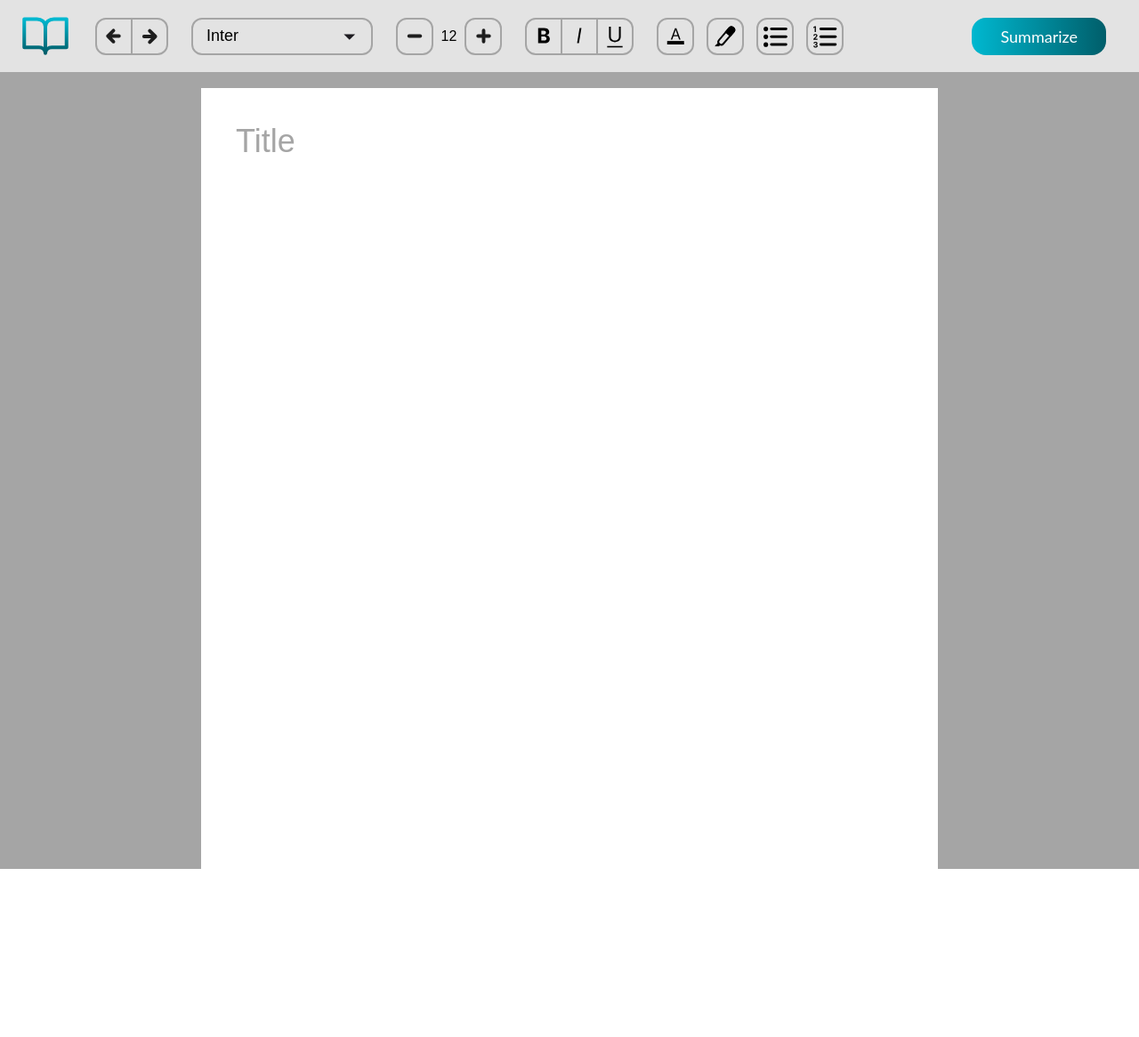
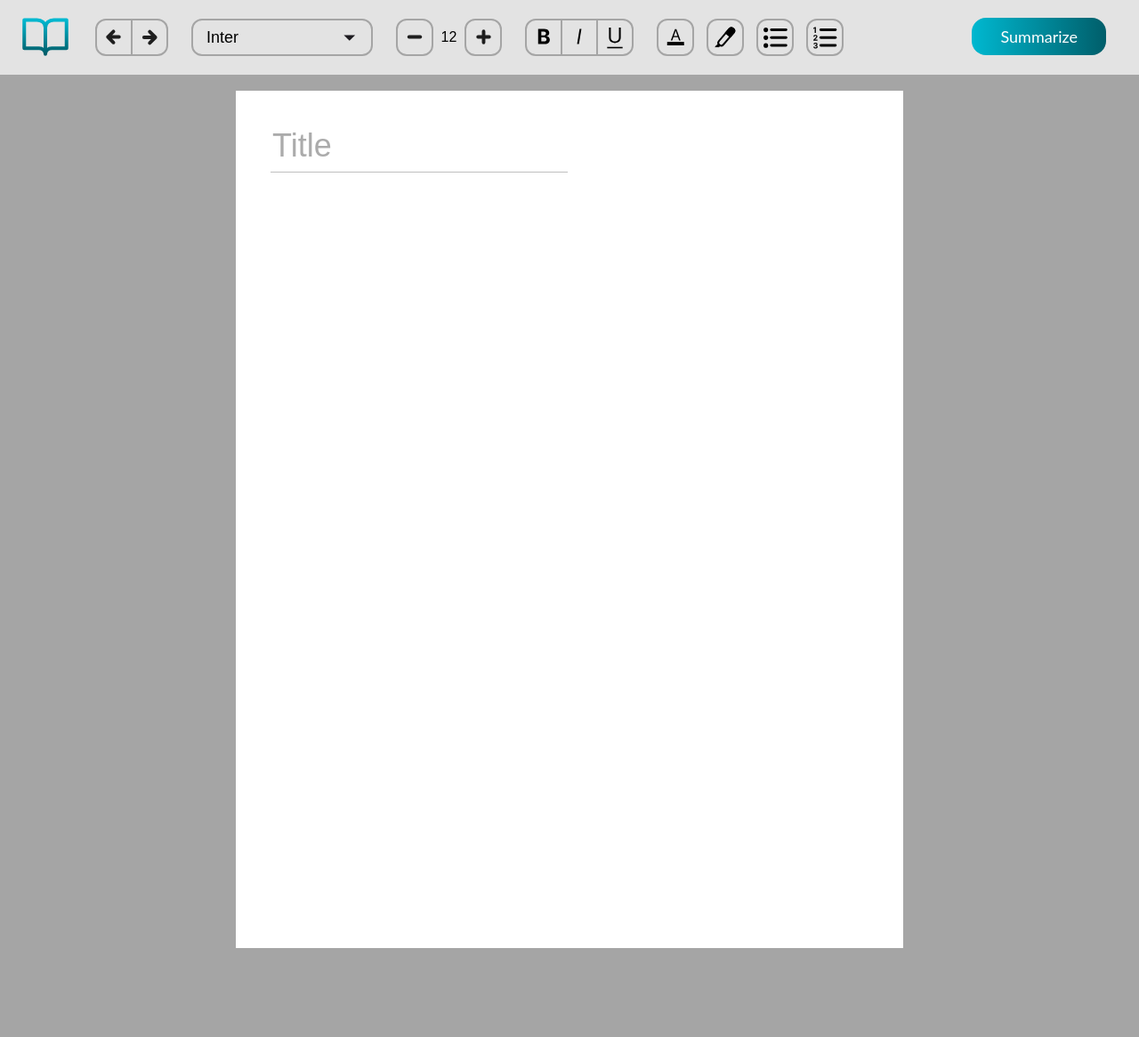
Before and after one commit to AlexaRamz/NotetakerAISummarizer, a Flask app: page /notes-page in a window 1280 px wide. Shown: the whole page at 89% size. Before the commit the page ends 977 px from the top, so only its background shows below. Run offline with Flask 3, Linux system fonts and the light colour scheme; some libraries are stand-ins or nearby versions.

Commit message:
Added note taking and some formatting options
- Can now type in a title and content for the note
- Can color, highlight, bold, italicize, and underline selected text. Right now, only one style can be applied at a time.
- Made toolbar more responsive: Made sure all buttons are still visible for different screen sizes

```diff
--- a/static/notes-page-styles.css
+++ b/static/notes-page-styles.css
@@ -1,5 +1,10 @@
 *{
   font-family: Rubik, sans-serif;
+}
+
+html {
+  font-size: 16px;
+  overscroll-behavior: none;
 }
 
 body{
@@ -22,10 +27,17 @@ button {
 /* Tool bar */
 .tool-bar {
   background-color: #E3E3E3;
-  height: 81px;
+  height: fit-content;
   width: 100%;
   display: flex;
-  align-items: center;
+  align-items: top;
+}
+
+.tool-bar .primary-button {
+  margin-left: auto;
+  margin-right: 37px;
+  margin-top: 20px;
+  margin-bottom: 20px;
 }
 
 .tool-button {
@@ -51,13 +63,17 @@ button {
 
 .tools {
   display: flex;
-  gap: 26px;
+  gap: 18px 26px;
   align-items: center;
+  flex-wrap: wrap;
+  margin: 17px 0;
+  margin-right: 15px;
 }
 
 .tool-button-container {
   display: flex;
   gap: 14px;
+  flex-wrap: wrap;
 }
 
 .tool-button-group {
@@ -101,8 +117,7 @@ button {
   height: 42px;
   background-image: linear-gradient(to right, #00B8D0, #005E6A);
   border-radius: 16px;
-  padding-left: 32px;
-  padding-right: 32px;
+  padding: 0 32px;
 
   color: white;
   font-size: 18px;
@@ -111,7 +126,7 @@ button {
 .logo-button {
   position: absolute;
   left: 22px;
-  top: 15px;
+  top: 16px;
 }
 
 .font-size-selection {
@@ -255,24 +270,6 @@ button {
   cursor: pointer;
 }
 
-/* Document */
-.document-container {
-  margin-left: auto;
-  margin-right: auto;
-  margin-top: 18px;
-  background-color: white;
-  width: 750px;
-  height: 100vh;
-  padding: 39px;
-}
-
-.document-container h1 {
-  font-size: 36px;
-  color: #A5A5A5;
-  font-weight: normal;
-  margin: 0px;
-}
-
 /* Color Selection */
 #text-colors-menu, #highlight-colors-menu {
   position: absolute;
@@ -286,13 +283,11 @@ button {
 }
 
 #text-colors-menu {
-  display: none;
   top: 68px;
   left: 733px;
 }
 
 #highlight-colors-menu {
-  display: none;
   top: 68px;
   left: 789px;
 }
@@ -306,19 +301,107 @@ button {
   margin-bottom: 9px;
 }
 
-.colors-container, .gray-colors-container {
+.colors-container {
   display: grid;
   grid-template-columns: repeat(9, 1fr);
   grid-gap: 10px;
   width: 100%;
 }
 
-.colors-container button, .gray-colors-container button {
+.colors-container button {
   border-radius: 12px;
   width: 32px;
   height: 32px;
 }
 
-.gray-colors-container {
+#gray-colors-container {
   margin-bottom: 10px;
 }
+
+.show {display: block;}
+
+.hide {display: none;}
+
+
+/* Document */
+.document-container {
+  margin-left: auto;
+  margin-right: auto;
+  margin-top: 18px;
+  background-color: white;
+  max-width: 750px;
+  height: auto;
+  padding: 39px;
+  padding-bottom: 60px;
+  margin-bottom: 100px;
+  box-sizing: border-box;
+
+  display: flex;
+  flex-direction: column;
+}
+
+#note-title-container {
+  width: 100%;
+  resize: none;
+  height: 44px;
+  border: none;
+  outline: none;
+  white-space: nowrap;
+  overflow: hidden;
+
+  font-size: 2.25rem;
+  color: black;
+  font-weight: normal;
+  margin: 0px;
+}
+
+#note-title-container::placeholder {
+ opacity: 0.6;
+}
+
+/*
+#note-text-container {
+  width: 100%;
+  resize: none;
+  height: auto;
+  min-height: 100vh;
+  border: none;
+  outline: none;
+  overflow-y: hidden;
+
+  font-size: 1rem;
+  line-height: 1.5;
+}
+*/
+
+#note-text-container {
+  margin-top: 12px;
+  width: 100%;
+  min-height: 100vh;
+  height: fit-content;
+  border: none;
+  outline: none;
+
+  word-wrap: break-word;
+  white-space: pre-wrap;
+
+  font-size: 1rem;
+  line-height: 1.5;
+}
+
+.document-container textarea {
+  margin-top: 20px;
+}
+
+.note-header {
+  box-sizing: border-box;
+  width: 100%;
+  height: fit-content;
+}
+
+.note-header .horizontal-line {
+  height: 1px;
+  background-color: black;
+  opacity: 0.25;
+  width: 334px;
+}
--- /dev/null
+++ b/static/notes-page.js
@@ -0,0 +1,321 @@
+colors = [
+  '#FF9797', '#FFC76D', '#FFFF81', '#A6FF7F', '#9DFFFF', '#9BDCFF', '#ADB4FF', '#EE99FF', '#FFB0F3', '#FF0000',
+  '#FF9D00', '#FFFF00', '#4DFF00', '#00FFFF', '#00A6FF', '#1E00FF', '#D400FF', '#FF00D9', '#C60000', '#C37800',
+  '#B9B900', '#33AA00', '#00A2A2', '#006DBB', '#1400AD', '#9200B0', '#A20089'
+];
+
+grayColors = [
+  '#000000', '#6A6A6A', '#A09E9E', '#C7C7C7', '#E9E7E7', '#FFFFFF'
+]
+
+const colorsContainer = document.getElementById('colors-container');
+
+for (let i = 0; i < colors.length; i++) {
+  const button = document.createElement('button');
+  button.style.backgroundColor = colors[i];
+  button.addEventListener('mousedown', function() {
+    colorText(colors[i]);
+  });
+
+  colorsContainer.appendChild(button);
+}
+
+const grayColorsContainer = document.getElementById('gray-colors-container');
+
+for (let i = 0; i < grayColors.length; i++) {
+  const button = document.createElement('button');
+  button.style.backgroundColor = grayColors[i];
+  button.addEventListener('mousedown', function() {
+    colorText(grayColors[i]);
+  });
+
+  if (colors[i] == "#FFFFFF") {
+    button.style.borderRadius = '1px';
+    button.style.borderColor = '#C9C9C9';
+  }
+  grayColorsContainer.appendChild(button);
+}
+
+const highlightColorsContainer = document.getElementById('highlight-colors-container');
+
+for (let i = 0; i < colors.length; i++) {
+  const button = document.createElement('button');
+  button.style.backgroundColor = colors[i];
+  button.addEventListener('mousedown', function() {
+    highlightText(colors[i]);
+  });
+
+  highlightColorsContainer.appendChild(button);
+}
+
+const textColorsMenu = document.getElementById("text-colors-menu");
+const highlightColorsMenu = document.getElementById("highlight-colors-menu");
+const textColorButton = document.getElementById('text-color-button');
+const highlightColorButton = document.getElementById('highlight-color-button');
+
+function closeAllColorMenus()
+{
+  textColorsMenu.classList.remove("show");
+  textColorsMenu.classList.add("hide");
+  textColorButton.classList.remove("active");
+
+  highlightColorsMenu.classList.remove("show");
+  highlightColorsMenu.classList.add("hide");
+  highlightColorButton.classList.remove("active");
+}
+
+textColorButton.addEventListener('click', () => {
+  if (!textColorsMenu.classList.contains("show"))
+  {
+    closeAllColorMenus();
+    textColorsMenu.classList.add("show");
+    textColorsMenu.classList.remove("hide");
+
+    let offsetY = 6;
+    let offsetX = 0;
+    const rect = textColorButton.getBoundingClientRect();
+
+    textColorsMenu.style.top = `${rect.top + rect.height + offsetY}px`;
+    textColorsMenu.style.left = `${rect.left + offsetX}px`;
+
+    textColorButton.classList.add("active");
+  }
+  else
+  {
+    closeAllColorMenus();
+  }
+});
+
+highlightColorButton.addEventListener('click', () => {
+  if (!highlightColorsMenu.classList.contains("show"))
+  {
+    closeAllColorMenus();
+
+    let offsetY = 6;
+    let offsetX = 0;
+    const rect = highlightColorButton.getBoundingClientRect();
+
+    highlightColorsMenu.style.top = `${rect.top + rect.height + offsetY}px`;
+    highlightColorsMenu.style.left = `${rect.left + offsetX}px`;
+
+    highlightColorsMenu.classList.add("show");
+    highlightColorsMenu.classList.remove("hide");
+
+    highlightColorButton.classList.add("active");
+  }
+  else
+  {
+    closeAllColorMenus();
+  }
+});
+
+textToSummarize = "Lorem ipsum dolor sit amet, consectetur adipiscing elit, sed do eiusmod tempor incididunt ut labore et dolore magna aliqua. Ut enim ad minim veniam, quis nostrud exercitation ullamco laboris nisi ut aliquip ex ea commodo consequat. Duis aute irure dolor in reprehenderit in voluptate velit esse cillum dolore eu fugiat nulla pariatur. Excepteur sint occaecat cupidatat non proident, sunt in culpa qui officia deserunt mollit anim id est laborum.";
+summaryText = "This is the summary of the text";
+
+overlay = document.getElementById("overlay");
+
+summarizePopup = document.getElementById("summarize-pop-up");
+summarizeText = document.getElementById("summarize-text");
+
+finalSummaryPopup = document.getElementById("final-summary-pop-up");
+finalSummaryText = document.getElementById("final-summary-text");
+
+function openSummarizePopup() {
+  showSelectedText();
+  overlay.style.display = "block";
+  summarizePopup.style.display = "flex";
+}
+
+function closeSummarizePopup() {
+  overlay.style.display = "none";
+  summarizePopup.style.display = "none";
+  finalSummaryPopup.style.display = "none";
+}
+
+const summarizePopupTabs = document.querySelectorAll('#summarize-pop-up .summarize-tab');
+const finalSummaryPopupTabs = document.querySelectorAll('#final-summary-pop-up .summarize-tab');
+
+summarizePopupTabs.forEach(button => {
+  button.addEventListener('click', () => {
+    summarizePopupTabs.forEach(btn => btn.classList.remove('active'));
+    button.classList.add('active');
+  });
+});
+
+finalSummaryPopupTabs.forEach(button => {
+  button.addEventListener('click', () => {
+    finalSummaryPopupTabs.forEach(btn => btn.classList.remove('active'));
+    button.classList.add('active');
+  });
+});
+
+function showSelectedText() {
+  summarizeText.innerText = textToSummarize;
+}
+
+function showAllText() {
+  summarizeText.innerText = textToSummarize;
+}
+
+function showPasteTextbox() {
+  summarizeText.innerText = textToSummarize;
+}
+
+function goToFinalSummary() {
+  // Send the request to the backend
+  fetchSummary(textToSummarize);
+}
+
+function showSummary() {
+  finalSummaryText.innerText = summaryText;
+}
+
+function showOriginalText() {
+  finalSummaryText.innerText = textToSummarize;
+}
+
+// Function to fetch summary from the Python backend
+function fetchSummary(text) {
+  fetch('http://localhost:5000/summarize', {
+    method: 'POST', // POST method to send data
+    headers: {
+      'Content-Type': 'application/json',
+    },
+    body: JSON.stringify({ text: text }), // Send the text to be summarized
+  })
+  .then(response => response.json())
+  .then(data => {
+    // When the response is received, update the final summary text
+    finalSummaryText.innerText = data.summary;
+    summarizePopup.style.display = "none"; // Close the summarize popup
+    finalSummaryPopup.style.display = "flex"; // Show the final summary popup
+  })
+  .catch(error => {
+    console.error('Error:', error);
+  });
+}
+
+function getSelectedText() {
+  if (window.getSelection) {
+    const selection = window.getSelection();
+    const selectedText = selection.toString();
+    return selectedText;
+  } else if (document.selection) {
+    const selection = document.selection.createRange();
+    return selection.text;
+  }
+  return '';
+}
+
+function colorText(color)
+{
+  const selection = window.getSelection();
+  const range = selection.getRangeAt(0);
+  const selectedText = selection.toString();
+
+  // Create a document fragment to hold the modified text
+  const fragment = document.createDocumentFragment();
+
+  // Split the text into characters and create spans
+  for (const char of selectedText) {
+    const span = document.createElement('span');
+    span.textContent = char;
+    span.style.color = color; // Set text color
+    fragment.appendChild(span);
+  }
+
+  // Replace the selected text with the modified fragment
+  range.deleteContents();
+  range.insertNode(fragment);
+}
+
+function highlightText(color)
+{
+  const selection = window.getSelection();
+  const range = selection.getRangeAt(0);
+  const selectedText = selection.toString();
+
+  // Create a document fragment to hold the modified text
+  const fragment = document.createDocumentFragment();
+
+  // Split the text into characters and create spans
+  for (const char of selectedText) {
+    const span = document.createElement('span');
+    span.textContent = char;
+    span.style.backgroundColor = color; // Set text color
+    fragment.appendChild(span);
+    /*const parentNode = characterNode.parentNode;
+    if (parentNode.tagName !== 'SPAN') {
+
+    }*/
+  }
+
+  // Replace the selected text with the modified fragment
+  range.deleteContents();
+  range.insertNode(fragment);
+}
+
+function boldText()
+{
+  const selection = window.getSelection();
+  const range = selection.getRangeAt(0);
+  const selectedText = selection.toString();
+
+  // Create a document fragment to hold the modified text
+  const fragment = document.createDocumentFragment();
+
+  // Split the text into characters and create spans
+  for (const char of selectedText) {
+    const span = document.createElement('span');
+    span.textContent = char;
+    span.style.fontWeight = "bold"; // Set bold text
+    fragment.appendChild(span);
+  }
+
+  // Replace the selected text with the modified fragment
+  range.deleteContents();
+  range.insertNode(fragment);
+}
+
+function italicizeText()
+{
+  const selection = window.getSelection();
+  const range = selection.getRangeAt(0);
+  const selectedText = selection.toString();
+
+  // Create a document fragment to hold the modified text
+  const fragment = document.createDocumentFragment();
+
+  // Split the text into characters and create spans
+  for (const char of selectedText) {
+    const span = document.createElement('span');
+    span.textContent = char;
+    span.style.fontStyle = "italic"; // Set bold text
+    fragment.appendChild(span);
+  }
+
+  // Replace the selected text with the modified fragment
+  range.deleteContents();
+  range.insertNode(fragment);
+}
+
+function underlineText()
+{
+  const selection = window.getSelection();
+  const range = selection.getRangeAt(0);
+  const selectedText = selection.toString();
+
+  // Create a document fragment to hold the modified text
+  const fragment = document.createDocumentFragment();
+
+  // Split the text into characters and create spans
+  for (const char of selectedText) {
+    const tagElement = document.createElement('u');
+    tagElement.textContent = char;
+    fragment.appendChild(tagElement);
+  }
+
+  // Replace the selected text with the modified fragment
+  range.deleteContents();
+  range.insertNode(fragment);
+}
--- a/templates/notes-page.html
+++ b/templates/notes-page.html
@@ -34,13 +34,13 @@
         </button>
       </div>
       <div class="tool-button-group">
-        <button class="tool-button tool-button-left">
+        <button class="tool-button tool-button-left" onclick="boldText()">
           <img src="/static/Icons/bold_text_icon.svg" alt="">
         </button>
-        <button class="tool-button tool-button-center">
+        <button class="tool-button tool-button-center" onclick="italicizeText()">
           <img src="/static/Icons/italics_text_icon.svg" alt="">
         </button>
-        <button class="tool-button tool-button-right">
+        <button class="tool-button tool-button-right" onclick="underlineText()">
           <img src="/static/Icons/underline-text-icon.svg" alt="">
         </button>
       </div>
@@ -59,10 +59,15 @@
         </button>
       </div>
     </div>
-    <button class="primary-button gradient-blue" style="margin-left: auto; margin-right: 37px" onclick="openSummarizePopup()">Summarize</button>
+    <button class="primary-button gradient-blue" onclick="openSummarizePopup()">Summarize</button>
   </div>
   <div class="document-container">
-    <h1>Title</h1>
+    <div class="note-header">
+      <textarea id="note-title-container" maxlength="40" placeholder="Title"></textarea>
+      <div class="horizontal-line"></div>
+    </div>
+    <div id="note-text-container" contenteditable="true"></div>
+    <!--<textarea id="note-text-container" maxlength="100000" oninput='this.style.height = "";this.style.height = this.scrollHeight + "px"'></textarea>-->
   </div>
 
   <!--Text Summarization Overlay and Popup-->
@@ -116,18 +121,18 @@
   </div>
 
   <!--Text Color Selection-->
-  <div id="text-colors-menu">
-    <div class="gray-colors-container"></div>
-    <div class="colors-container"></div>
+  <div id="text-colors-menu" class="hide">
+    <div class="colors-container" id="gray-colors-container"></div>
+    <div class="colors-container" id="colors-container"></div>
   </div>
 
   <!--Highlighter Color Selection-->
-  <div id="highlight-colors-menu">
+  <div id="highlight-colors-menu" class="hide">
     <button class="no-color-btn">
       None
       <img src="/static/Icons/x_icon.svg" alt="">
     </button>
-    <div class="colors-container"></div>
+    <div class="colors-container" id="highlight-colors-container"></div>
   </div>
   <script src="/static/notes-page.js"></script>
 </body>
```
